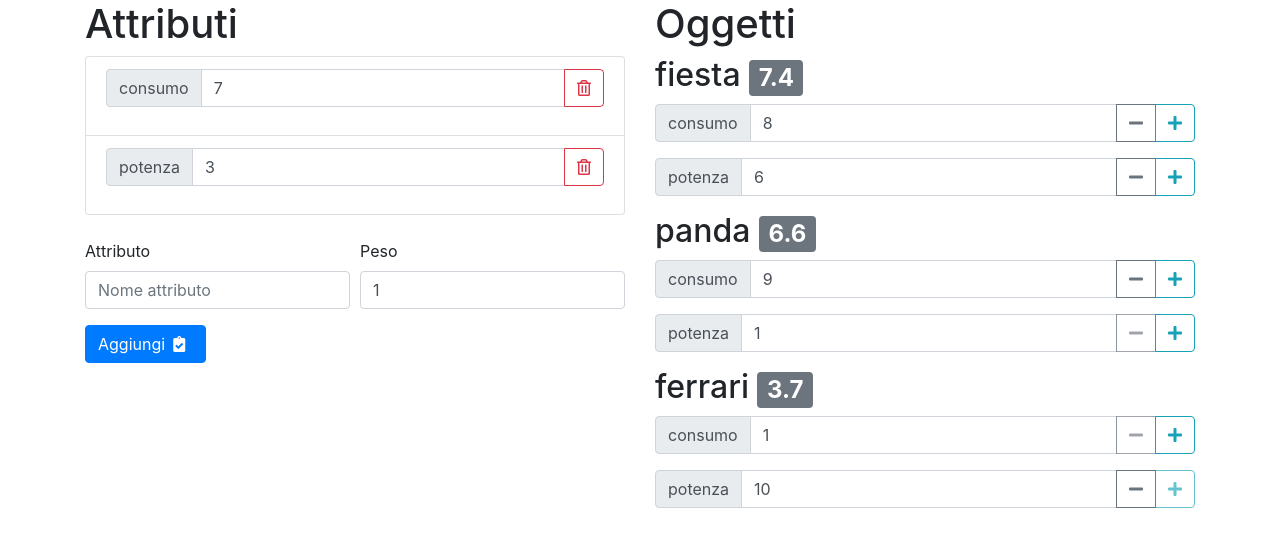
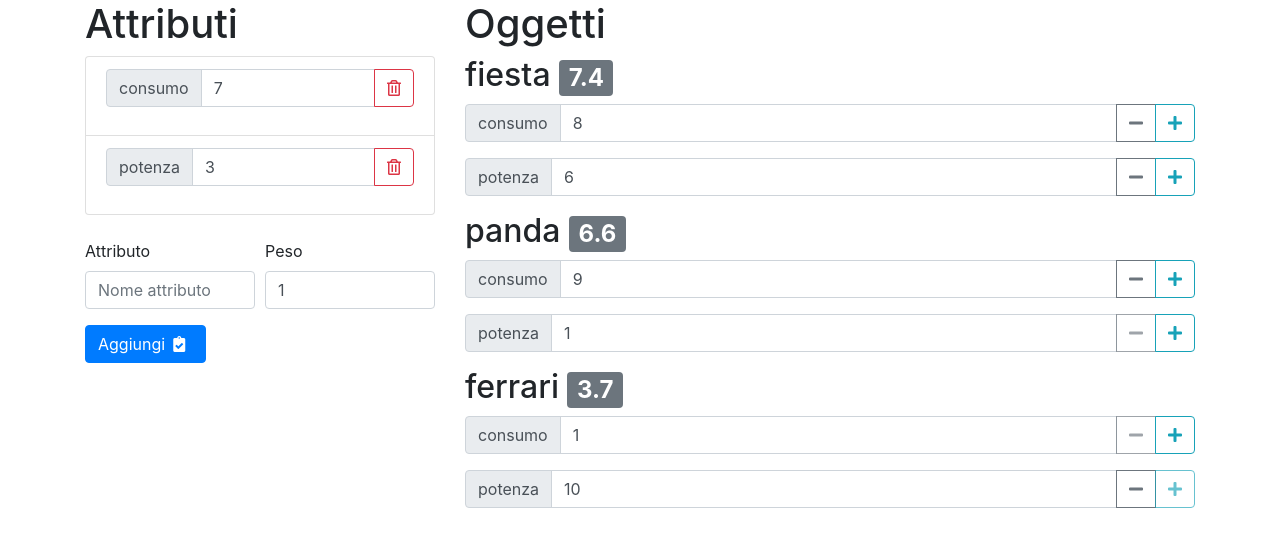
Before and after one commit to Belingheri/chooser, a React (Create React App) app: page / in a window 1280 px wide. Shown: the top 546 px of the page. Built offline with nearby package versions, Linux system fonts and the light colour scheme.

Commit message:
add sm col

```diff
--- a/src/App.js
+++ b/src/App.js
@@ -127,9 +127,9 @@
   };
 
   return (
-    <Container fluid="md">
+    <Container>
       <Row>
-        <Col>
+        <Col sm={4}>
           <Attributi
             attributi={attributi}
             onAdd={handleCreaAttributo}
```
Also changed, not shown: public/manifest.json, 1 other file (tests, documents, lock files or other folders).
